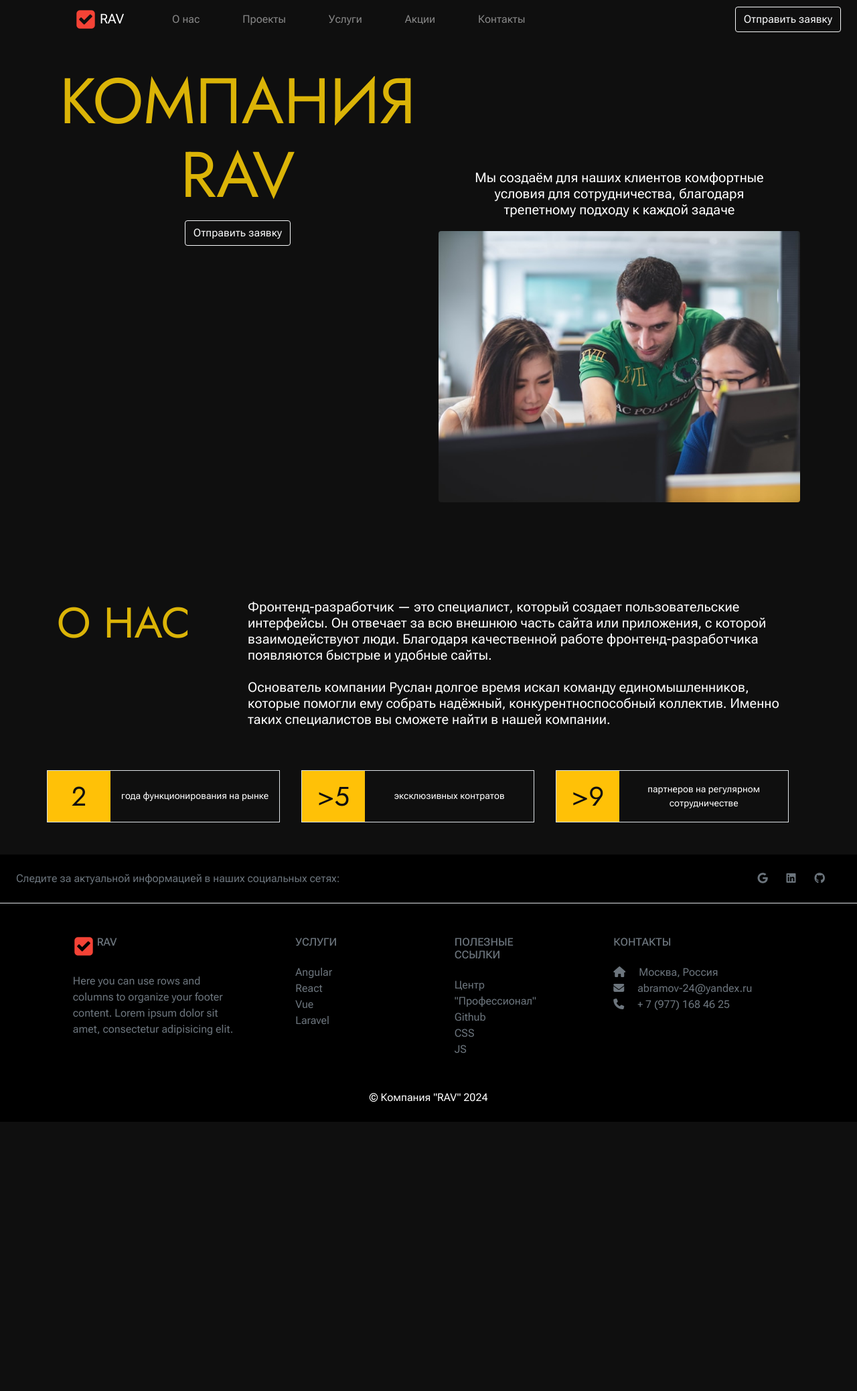
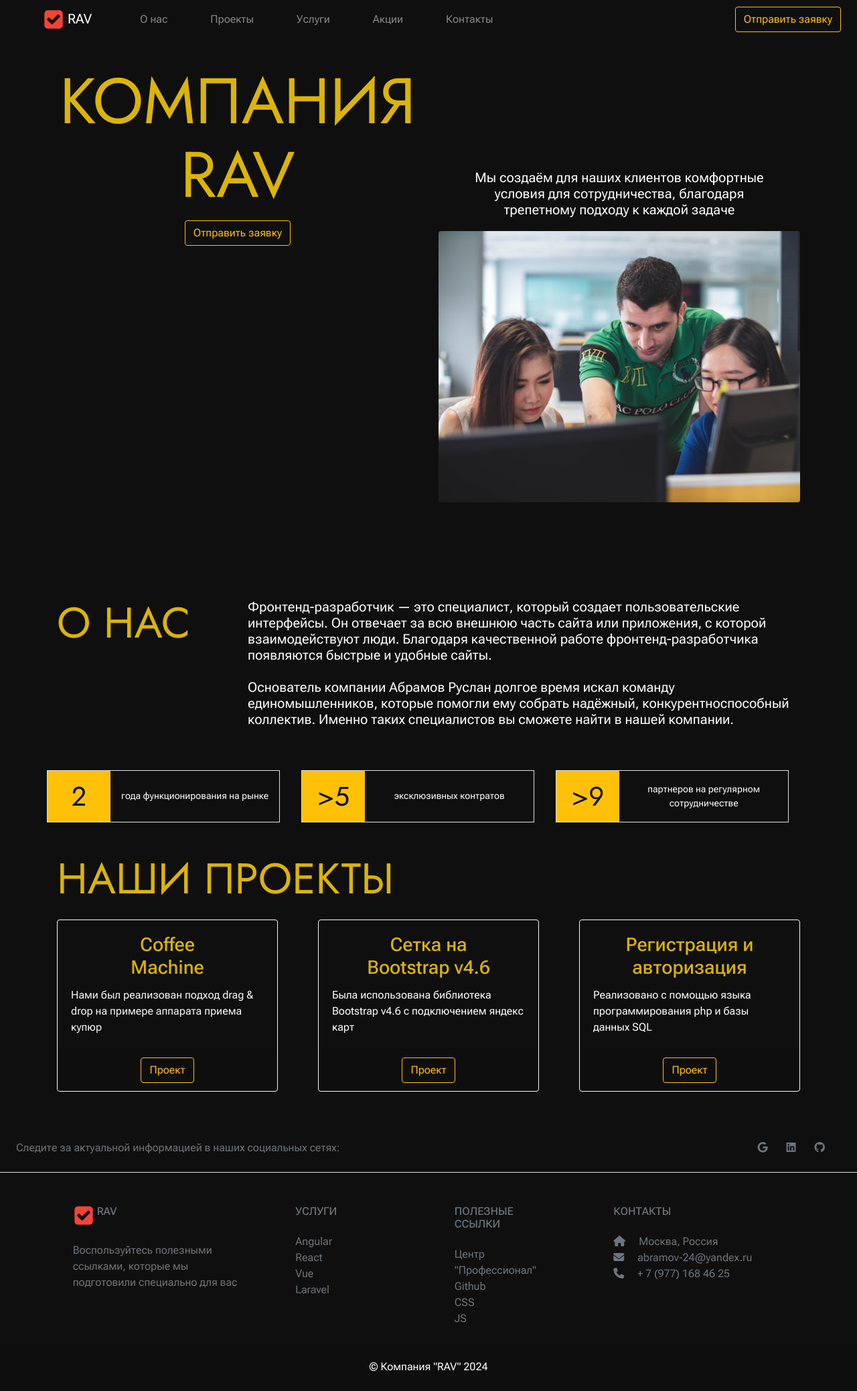
Before and after one commit to Impossible2495/030Exam, a PHP site: page / in a window 1280 px wide. Shown: the whole page at 67% size. Before the commit the page ends 1675 px from the top, so only its background shows below. Run offline with PHP 8.4, Linux system fonts and the light colour scheme; some libraries are stand-ins or nearby versions.

Commit message:
add projects section

```diff
--- a/index.html
+++ b/index.html
@@ -20,13 +20,15 @@
       href="https://fonts.googleapis.com/css2?family=Jost:ital,wght@0,100..900;1,100..900&display=swap"
       rel="stylesheet"
     />
+    <link rel="shortcut icon" href="favicon.ico" type="image/x-icon" />
+    <link rel="icon" href="favicon.ico" type="image/x-icon" />
     <script src="https://kit.fontawesome.com/9fd3ab6b46.js" crossorigin="anonymous"></script>
-    <title>RAV</title>
+    <title>Компания RAV</title>
   </head>
   <body>
     <!--================ Header start =================-->
     <header class="header_area">
-      <nav class="navbar fixed-top navbar-expand-lg navbar-dark ml-5 nav_header">
+      <nav class="navbar fixed-top navbar-expand-lg navbar-dark nav_header">
         <a class="navbar-brand ml-5" href="#">
           <img
             src="assets/img/logo64.png"
@@ -68,7 +70,7 @@
             </li>
           </ul>
           <a href="#"
-            ><button class="btn btn-outline-light my-2 my-sm-0 mr-md-2">Отправить заявку</button></a
+            ><button class="btn btn-outline-warning my-2 my-sm-0 mr-md-2">Отправить заявку</button></a
           >
         </div>
       </nav>
@@ -91,7 +93,7 @@
         <div class="row pt-1">
           <div class="col-lg-6 justify-content-center text-center">
             <a href="#">
-              <button class="btn btn-outline-light my-2 my-sm-0">Отправить заявку</button>
+              <button class="btn btn-outline-warning my-2 my-sm-0">Отправить заявку</button>
             </a>
           </div>
           <div class="col-lg-6 d-flex justify-content-center">
@@ -119,9 +121,9 @@
             Благодаря качественной работе фронтенд-разработчика появляются быстрые и удобные сайты.
             <br />
             <br />
-            Основатель компании Руслан долгое время искал команду единомышленников, которые помогли
-            ему собрать надёжный, конкурентноспособный коллектив. Именно таких специалистов вы
-            сможете найти в нашей компании.
+            Основатель компании Абрамов Руслан долгое время искал команду единомышленников, которые
+            помогли ему собрать надёжный, конкурентноспособный коллектив. Именно таких специалистов
+            вы сможете найти в нашей компании.
           </div>
         </div>
         <div class="row mt-md-5 mt-sm-5 justify-content-around">
@@ -164,6 +166,66 @@
         </div>
       </section>
       <!--================ About us section end =================-->
+
+      <!--================ Projects section start =================-->
+      <section class="project_area">
+        <div class="container mt-5">
+          <h3 class="section_head">Наши проекты</h3>
+          <div class="row">
+            <div class="card-deck justify-content-around">
+              <div class="col-lg-4 mt-lg-3 mt-sm-3">
+                <div class="card back_color_black border-light">
+                  <div class="card-body border-primary">
+                    <h3 class="card-title text-center text_warning">Coffee<br />
+                      Machine</h3>
+                    <p class="card-text text-light">
+                      Нами был реализован подход drag & drop на примере аппарата приема
+                      купюр
+                    </p>
+                  </div>
+                  <div class="card-footer d-flex justify-content-center">
+                    <a href="https://junji.p-host.in/archive/coffee-machine.html" target="_blank"
+                      ><button class="btn btn-outline-warning my-2 my-sm-0">Проект</button></a
+                    >
+                  </div>
+                </div>
+              </div>
+              <div class="col-lg-4 mt-lg-3 mt-sm-3">
+                <div class="card back_color_black border-light">
+                  <div class="card-body">
+                    <h3 class="card-title text-center text_warning">Сетка на<br /> Bootstrap v4.6</h3>
+                    <p class="card-text">
+                      Была использована библиотека Bootstrap v4.6 с подключением яндекс карт
+                    </p>
+                  </div>
+                  <div class="card-footer d-flex justify-content-center">
+                    <a href="https://junji.p-host.in/archive/bootstrap3.html" target="_blank"
+                      ><button class="btn btn-outline-warning my-2 my-sm-0">Проект</button></a
+                    >
+                  </div>
+                </div>
+              </div>
+              <div class="col-lg-4 mt-lg-3 mt-sm-3">
+                <div class="card back_color_black border-light">
+                  <div class="card-body">
+                    <h3 class="card-title text-center text_warning">Регистрация и авторизация</h3>
+                    <p class="card-text">
+                      Реализовано с помощью языка программирования php и
+                      базы данных SQL
+                    </p>
+                  </div>
+                  <div class="card-footer d-flex justify-content-center">
+                    <a href="https://junji.p-host.in/archive/bootstrap3.html" target="_blank"
+                      ><button class="btn btn-outline-warning my-2 my-sm-0">Проект</button></a
+                    >
+                  </div>
+                </div>
+              </div>
+            </div>
+          </div>
+        </div>
+      </section>
+      <!--================ Project section end =================-->
     </main>
     <!--================ Main end =================-->
 
@@ -179,13 +241,13 @@
 
         <!-- Right -->
         <div>
-          <a href="https://www.google.com/" class="mr-4 text-reset">
+          <a href="https://www.google.com/" target="_blank" class="mr-4 text-reset">
             <i class="fab fa-google"></i>
           </a>
-          <a href="https://ru.linkedin.com/" class="mr-4 text-reset">
+          <a href="https://ru.linkedin.com/" target="_blank" class="mr-4 text-reset">
             <i class="fab fa-linkedin"></i>
           </a>
-          <a href="https://github.com/Impossible2495" class="mr-4 text-reset">
+          <a href="https://github.com/Impossible2495" target="_blank" class="mr-4 text-reset">
             <i class="fab fa-github"></i>
           </a>
         </div>
@@ -194,7 +256,7 @@
       <!-- Section: Social media -->
 
       <!-- Section: Links  -->
-      <section class="">
+      <section class="links_area">
         <div class="container text-center text-md-left mt-5">
           <!-- Grid row -->
           <div class="row mt-3">
@@ -211,10 +273,7 @@
                 />
                 RAV
               </h6>
-              <p>
-                Here you can use rows and columns to organize your footer content. Lorem ipsum dolor
-                sit amet, consectetur adipisicing elit.
-              </p>
+              <p>Воспользуйтесь полезными ссылками, которые мы подготовили специально для вас</p>
             </div>
             <!-- Grid column -->
 
@@ -223,16 +282,16 @@
               <!-- Links -->
               <h6 class="text-uppercase fw-bold mb-4">Услуги</h6>
               <p>
-                <a href="#!" class="text-reset">Angular</a>
+                <a href="#!" target="_blank" class="text-reset">Angular</a>
               </p>
               <p>
-                <a href="#!" class="text-reset">React</a>
+                <a href="#!" target="_blank" class="text-reset">React</a>
               </p>
               <p>
-                <a href="#!" class="text-reset">Vue</a>
+                <a href="#!" target="_blank" class="text-reset">Vue</a>
               </p>
               <p>
-                <a href="#!" class="text-reset">Laravel</a>
+                <a href="#!" target="_blank" class="text-reset">Laravel</a>
               </p>
             </div>
             <!-- Grid column -->
@@ -242,16 +301,23 @@
               <!-- Links -->
               <h6 class="text-uppercase fw-bold mb-4">Полезные ссылки</h6>
               <p>
-                <a href="#!" class="text-reset">Центр<br />"Профессионал"</a>
+                <a href="https://eduprof.ru" target="_blank" class="text-reset"
+                  >Центр<br />"Профессионал"</a
+                >
               </p>
               <p>
-                <a href="#!" class="text-reset">Github</a>
+                <a href="https://github.com" target="_blank" class="text-reset">Github</a>
               </p>
               <p>
-                <a href="#!" class="text-reset">CSS</a>
+                <a
+                  href="https://developer.mozilla.org/ru/docs/Web/CSS"
+                  target="_blank"
+                  class="text-reset"
+                  >CSS</a
+                >
               </p>
               <p>
-                <a href="#!" class="text-reset">JS</a>
+                <a href="https://learn.javascript.ru" target="_blank" class="text-reset">JS</a>
               </p>
             </div>
             <!-- Grid column -->
@@ -279,7 +345,9 @@
       <!-- Copyright -->
       <div class="text-center text-white p-4" style="background-color: rgba(0, 0, 0, 0.05)">
         ©
-        <a class="text-reset fw-bold" href="https://github.com/Impossible2495"> Компания "RAV"</a>
+        <a class="text-reset fw-bold" href="https://github.com/Impossible2495" target="_blank">
+          Компания "RAV"</a
+        >
         2024
       </div>
       <!-- Copyright -->
--- a/style.css
+++ b/style.css
@@ -16,7 +16,7 @@ body {
 p {
   margin-bottom: 0;
 }
-.nav_header {
+.nav_header, .back_color_black {
   background-color: #0f0f0f;
 }
 
@@ -60,8 +60,16 @@ p {
 .text_dark {
   color: #0f0f0f;
 }
-
+.text_warning {
+  color: #dbb407
+}
+text_warning
 .footer {
   background-color: #000000;
   color: var(--info-color);
 }
+
+.hover_link {
+  background-color: #dbb407;
+  color: #0f0f0f;
+}
```
